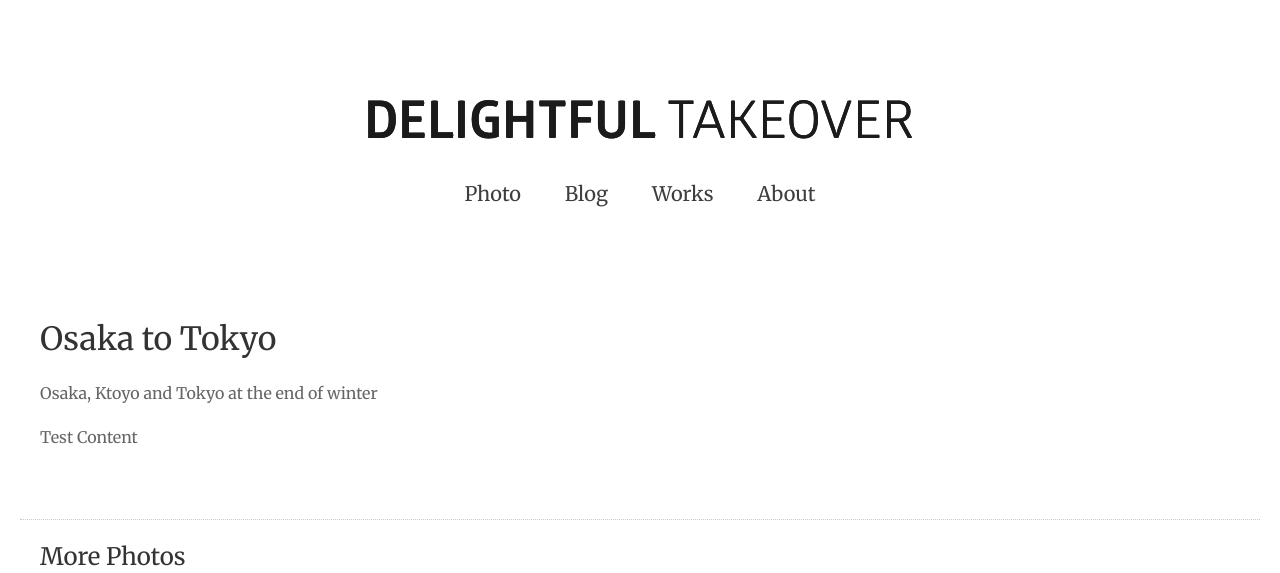
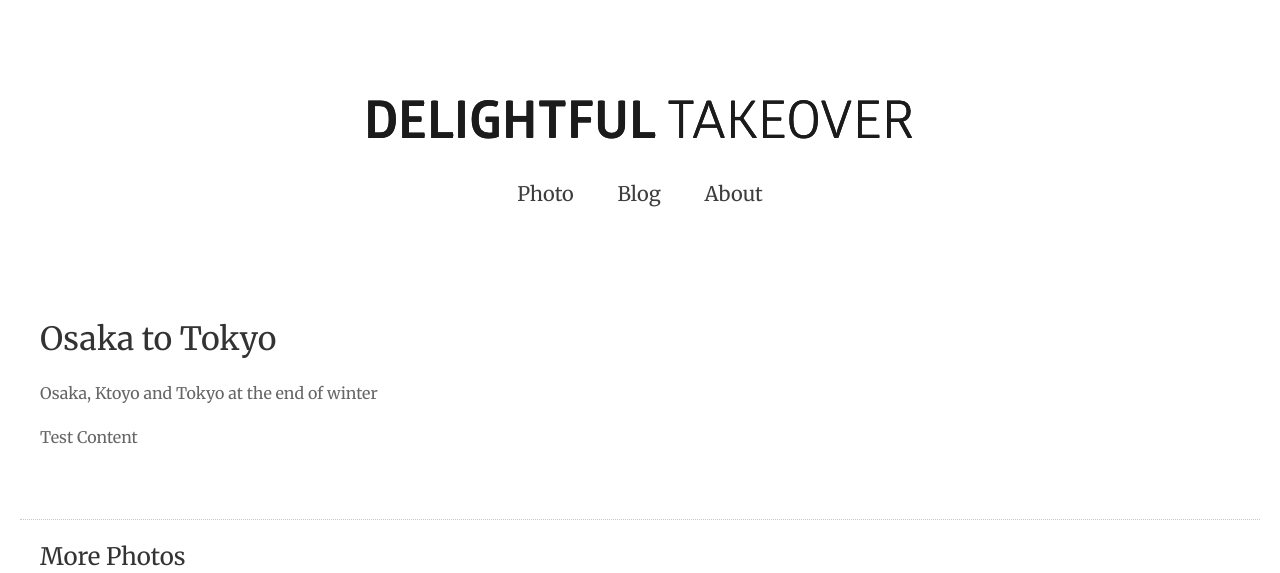
Before and after one commit to rifie/delightfultakeover, a Jekyll site: the page built from japan.html, in a window 1280 px wide and 1400 px high. Shown: the top 573 px of the window. Built offline with Jekyll 4.4.1, drawn with Linux system fonts in a browser that asks for light colours; grey boxes are pictures that could not be loaded.

Commit message:
remove menu

```diff
--- a/_includes/footer.html
+++ b/_includes/footer.html
@@ -7,9 +7,7 @@
 		<p>Delightful Takeover is a photoblog of Syarifah Riefandania, an explorer, wanderer and digital nomad wannabe </p>
 		<p>&copy; Delightful Takeover. All rights reserved. </p>
 	</div>
-	<div class="uk-width-1-5@m uk-width-1-3@l">
-		<h3>Subscribe for Update</h3>
-  </div>
+
 	</div>
 
 </div>
--- a/_includes/header.html
+++ b/_includes/header.html
@@ -7,7 +7,6 @@
 		<ul>
 			<li><a href="/">Photo</a></li>
 			<li><a href="/blog">Blog</a></li>
-			<li><a href="/works">Works</a></li>
 			<li><a href="/about">About</a></li>
 		</ul>
 	</div>
```
Also changed, not shown: Gemfile.lock.
